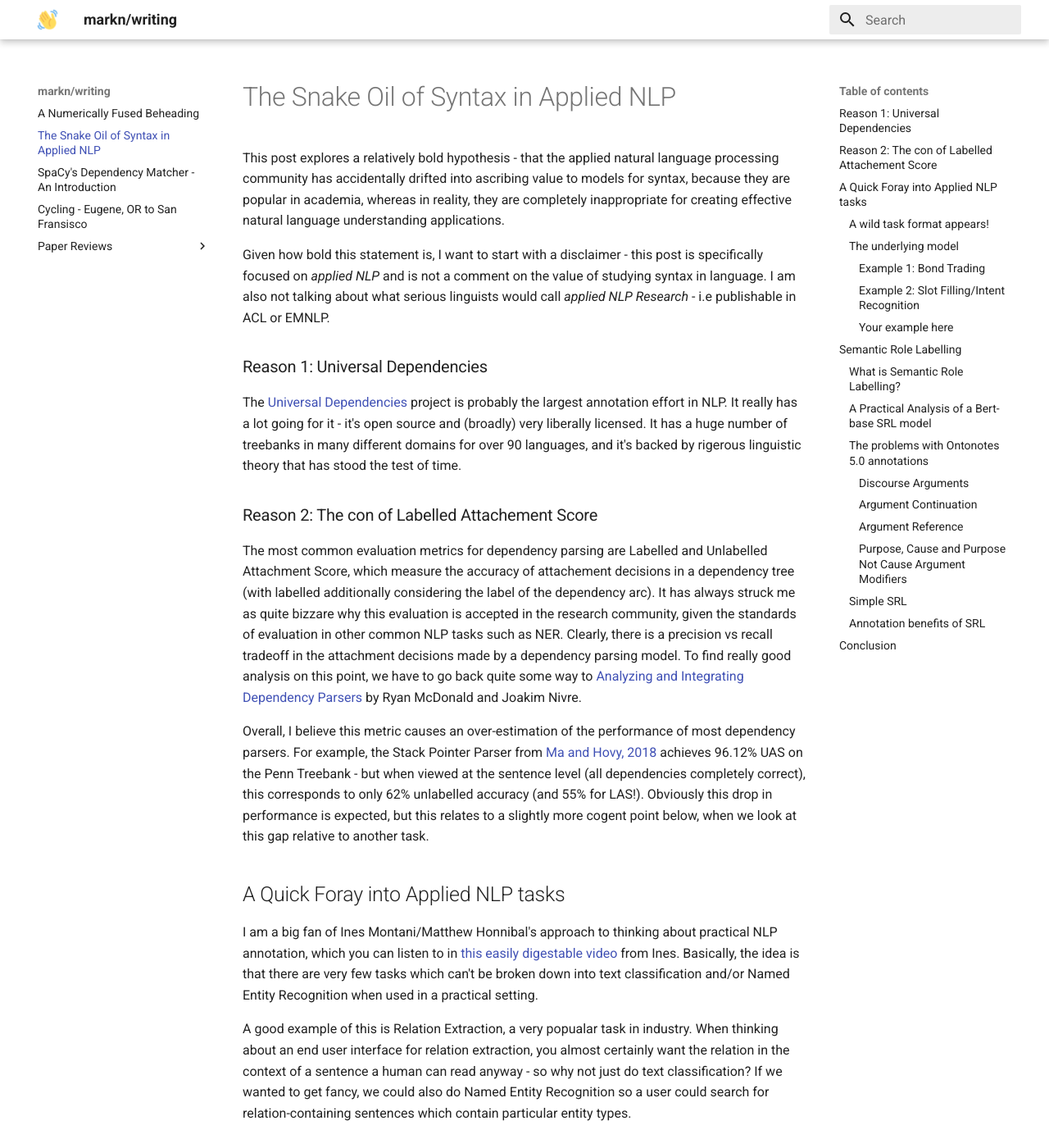
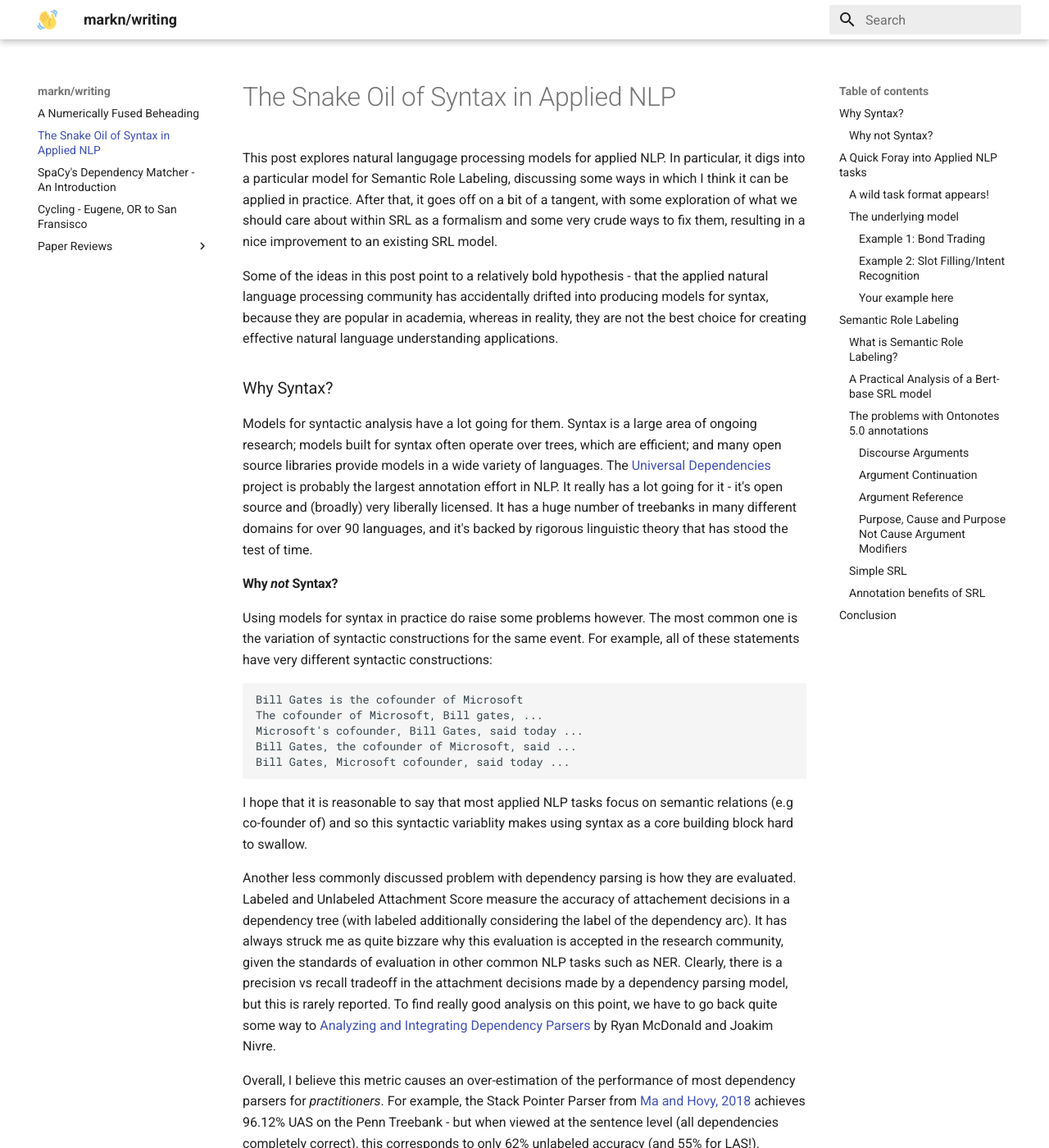
Before and after one commit to DeNeutoy/blog, an MkDocs documentation site: the page built from docs/syntax.md, in a window 1280 px wide and 1400 px high. Shown: the whole window at 82% size. Built offline with MkDocs 1.6.1 and Material for MkDocs 9.7.7, drawn with Linux system fonts in a browser that asks for light colours; some of the changed text lies outside the part shown.

Commit message:
finish writing

````diff
--- a/docs/syntax.md
+++ b/docs/syntax.md
@@ -1,17 +1,28 @@
 
-This post explores a relatively bold hypothesis - that the applied natural language processing community has accidentally drifted into ascribing value to models for syntax, because they are popular in academia, whereas in reality, they are completely inappropriate for creating effective natural language understanding applications.
+This post explores natural langugage processing models for applied NLP. In particular, it digs into a particular model for Semantic Role Labeling, discussing some ways in which I think it can be applied in practice. After that, it goes off on a bit of a tangent, with some exploration of what we should care about within SRL as a formalism and some very crude ways to fix them, resulting in a nice improvement to an existing SRL model.
 
-Given how bold this statement is, I want to start with a disclaimer - this post is specifically focused on _applied NLP_ and is not a comment on the value of studying syntax in language. I am also not talking about what serious linguists would call _applied NLP Research_ - i.e publishable in ACL or EMNLP.
+Some of the ideas in this post point to a relatively bold hypothesis - that the applied natural language processing community has accidentally drifted into producing models for syntax, because they are popular in academia, whereas in reality, they are not the best choice for creating effective natural language understanding applications.
 
+### Why Syntax?
 
-### Reason 1: Universal Dependencies
-The [Universal Dependencies](https://universaldependencies.org/) project is probably the largest annotation effort in NLP. It really has a lot going for it - it's open source and (broadly) very liberally licensed. It has a huge number of treebanks in many different domains for over 90 languages, and it's backed by rigerous linguistic theory that has stood the test of time.
+Models for syntactic analysis have a lot going for them. Syntax is a large area of ongoing research; models built for syntax often operate over trees, which are efficient; and many open source libraries provide models in a wide variety of languages. The [Universal Dependencies](https://universaldependencies.org/) project is probably the largest annotation effort in NLP. It really has a lot going for it - it's open source and (broadly) very liberally licensed. It has a huge number of treebanks in many different domains for over 90 languages, and it's backed by rigorous linguistic theory that has stood the test of time.
 
+#### Why _not_ Syntax?
+Using models for syntax in practice do raise some problems however. The most common one is the variation of syntactic constructions for the same event. For example, all of these statements have very different syntactic constructions:
 
-### Reason 2: The con of Labelled Attachement Score
-The most common evaluation metrics for dependency parsing are Labelled and Unlabelled Attachment Score, which measure the accuracy of attachement decisions in a dependency tree (with labelled additionally considering the label of the dependency arc). It has always struck me as quite bizzare why this evaluation is accepted in the research community, given the standards of evaluation in other common NLP tasks such as NER. Clearly, there is a precision vs recall tradeoff in the attachment decisions made by a dependency parsing model. To find really good analysis on this point, we have to go back quite some way to [Analyzing and Integrating Dependency Parsers](https://www.aclweb.org/anthology/J11-1007.pdf) by Ryan McDonald and Joakim Nivre.
+```text
+Bill Gates is the cofounder of Microsoft
+The cofounder of Microsoft, Bill gates, ...
+Microsoft's cofounder, Bill Gates, said today ...
+Bill Gates, the cofounder of Microsoft, said ...
+Bill Gates, Microsoft cofounder, said today ...
+```
 
-Overall, I believe this metric causes an over-estimation of the performance of most dependency parsers. For example, the Stack Pointer Parser from [Ma and Hovy, 2018](https://arxiv.org/pdf/1805.01087.pdf) achieves 96.12% UAS on the Penn Treebank - but when viewed at the sentence level (all dependencies completely correct), this corresponds to only 62% unlabelled accuracy (and 55% for LAS!). Obviously this drop in performance is expected, but this relates to a slightly more cogent point below, when we look at this gap relative to another task.
+I hope that it is reasonable to say that most applied NLP tasks focus on semantic relations (e.g co-founder of) and so this syntactic variablity makes using syntax as a core building block hard to swallow.
+
+Another less commonly discussed problem with dependency parsing is how they are evaluated. Labeled and Unlabeled Attachment Score measure the accuracy of attachement decisions in a dependency tree (with labeled additionally considering the label of the dependency arc). It has always struck me as quite bizzare why this evaluation is accepted in the research community, given the standards of evaluation in other common NLP tasks such as NER. Clearly, there is a precision vs recall tradeoff in the attachment decisions made by a dependency parsing model, but this is rarely reported. To find really good analysis on this point, we have to go back quite some way to [Analyzing and Integrating Dependency Parsers](https://www.aclweb.org/anthology/J11-1007.pdf) by Ryan McDonald and Joakim Nivre.
+
+Overall, I believe this metric causes an over-estimation of the performance of most dependency parsers for _practitioners_. For example, the Stack Pointer Parser from [Ma and Hovy, 2018](https://arxiv.org/pdf/1805.01087.pdf) achieves 96.12% UAS on the Penn Treebank - but when viewed at the sentence level (all dependencies completely correct), this corresponds to only 62% unlabeled accuracy (and 55% for LAS!). Obviously this drop in performance is expected, but this relates to a slightly more cogent point below, when we look at this gap relative to another task.
 
 
 ## A Quick Foray into Applied NLP tasks
@@ -22,25 +33,25 @@
 
 ### A wild task format appears!
 
-However, over the last few years, I have come across several examples of tasks which are slightly more complex than this combination of text classification and NER, which I am going to call _Almost Semantic Role Labelling_. This task can be broadly described as **span prediction conditioned on a word or phrase in the sentence**.
+Over the last few years, I have come across several examples of tasks which are slightly more complex than this combination of text classification and NER, which I am going to call _Almost Semantic Role Labeling_. This task can be broadly described as **span prediction conditioned on a word or phrase in the sentence**.
 
-This naming will probably make lots of NLP researchers stamp their feet and tell me that I mean "close to arbitrary structured prediction", which is probably true - but we'll stick with _Almost Semantic Role Labelling_ for the time being, given it's the most similar. It turns out that Almost Semantic Role Labelling is constrained in a particular way which makes it very easy to buid models for, which is important for practical use.
+This naming will probably make lots of NLP researchers stamp their feet and tell me that I mean "close to arbitrary structured prediction", which is probably true - but we'll stick with _Almost Semantic Role Labeling_ for the time being, given it's the most similar. It turns out that Almost Semantic Role Labeling is constrained in a particular way which makes it very easy to buid models for, which is important for practical use.
 
 ### The underlying model
 
 Why is viewing these types of structured prediction task in this way so useful? To think about this, it is helpful to consider the inputs and outputs of these classifiers:
 
 - Text Classification: Input: (Text) -> Label/s
-- Named Entity Recognition: Input: (Text) -> Labelled Spans
-- Almost Semantic Role Labelling: (Text, text index) -> Labelled Spans
+- Named Entity Recognition: Input: (Text) -> Labeled Spans
+- Almost Semantic Role Labeling: (Text, text index) -> Labeled Spans
 
-This small extension allows models which are much more expressive for *zero* modelling cost, due to a cute trick which allows us to view Almost Semantic Role Labelling in exactly the same way as NER. From a modelling perspective, doing something as simple as concatenating the word index onto the representations for the rest of the words in the sentence actually works! Here is a very scientific drawing of this idea:
+This small extension allows models which are much more expressive for *zero* modelling cost, due to a cute trick which allows us to view Almost Semantic Role Labeling in exactly the same way as NER. From a modelling perspective, doing something as simple as concatenating the word index onto the representations for the rest of the words in the sentence actually works! Here is a very scientific drawing of this idea:
 
 ![model architecture sketch](./img/almost_srl/almost_srl.png)
 
 These models are also fast, because they can process multiple sentence indices at once (i.e batched).
 
-In summary, models for Almost Semantic Role Labelling have the following benefits:
+In summary, models for Almost Semantic Role Labeling have the following benefits:
 
 - Little added modelling complexity
 - Ability to extract arbitrary numbers of events/relations/frames per sentence
@@ -66,12 +77,12 @@
 [10M QUANTITY] [BMW 10s BOND], [20M QUANTITY] [BMW 4 01/20 BOND]
 and [30M QUANTITY] [BMW'30s BOND].
 ```
-where it becomes clear that really, these entities are actually associated with a particular bond, rather than being individual entities. In this case, an _Almost Semantic Role Labelling_ model would work by viewing the price, quantity and dates as arguments to a particular bond. As the bonds have a very particular structure (market abbreviation, %, date), these can be extracted using a regex with high precision, similar to how verbs can be identified using a part of speech tagger in semantic role labelling.
+where it becomes clear that really, these entities are actually associated with a particular bond, rather than being individual entities. In this case, an _Almost Semantic Role Labeling_ model would work by viewing the price, quantity and dates as arguments to a particular bond. As the bonds have a very particular structure (market abbreviation, %, date), these can be extracted using a regex with high precision, similar to how verbs can be identified using a part of speech tagger in semantic role labeling.
 
 
 #### Example 2: Slot Filling/Intent Recognition
 
-Almost Semantic Role Labelling allows us to handle some of the more complicated cases in Slot Filling quite naturally. Typically, slot filling is framed as NER, because usually only one "event frame" is expressed per sentence. However, there are many quite natural cases where multiple events can be expressed within one sentence, such as:
+Almost Semantic Role Labeling allows us to handle some of the more complicated cases in Slot Filling quite naturally. Typically, slot filling is framed as NER, because usually only one "event frame" is expressed per sentence. However, there are many quite natural cases where multiple events can be expressed within one sentence, such as:
 
 ```
 Show me the flights between New York and Boston on the 3rd Aug and the trains from Boston to Miami on the 15th.
@@ -89,22 +100,22 @@
 Do you have another example of a task which fits this format? [This blog is open source](https://github.com/DeNeutoy/blog), and written entirely in Markdown files, so it's easy to contribute.
 
 
-## Semantic Role Labelling
+## Semantic Role Labeling
 
-Given i've been waxing lyrical about the benefits of viewing some structured prediction problems as almost semantic role labelling, let's take a look at what the real deal actually is. I'll also go about chopping up and re-organising the labels for SRL into something that I think could be generally useful as a "base" model for people to build applications on top of.
+Given i've been waxing lyrical about the benefits of viewing some structured prediction problems as almost semantic role labeling, let's take a look at what the real deal actually is. I'll also go about chopping up and re-organising the labels for SRL into something that I think could be generally useful as a "base" model for people to build applications on top of.
 
-### What is Semantic Role Labelling?
+### What is Semantic Role Labeling?
 
-Semantic role labelling is one framework to describe "events" in natural language, which are normally focused around a verb (but sometimes also nouns) and it's arguments. These arguments also have thematic roles, such as "Agent" or "Instrument".
+Semantic role labeling is one framework to describe "events" in natural language, which are normally focused around a verb (but sometimes also nouns) and it's arguments. These arguments also have thematic roles, such as "Agent" or "Instrument".
 
-One commonly used dataset for semantic role labelling is Onotnotes 5, which is annotated using the [Propbank schema](https://propbank.github.io/). Propbank defines arguments for each individual verb, and a set of general purpose modifier labels which can describe alterations/additions to the main event, such as `Purpose`, `Negation`, `Temporal` and several more.
+One commonly used dataset for semantic role labeling is Onotnotes 5, which is annotated using the [Propbank schema](https://propbank.github.io/). Propbank defines arguments for each individual verb, and a set of general purpose modifier labels which can describe alterations/additions to the main event, such as `Purpose`, `Negation`, `Temporal` and several more.
 
-A common reduction of this task in the NLP community is to ignore that the argument definitions are specific to a given verb (i.e that ARG0 may have a different meaning for the verb "eat" than the verb "defibrillate"). In some sense this is a "poor man's" semantic role labelling, and at first glance it seems like such a crude hack would not work particularly well. However, in practice, the arguments for different verbs actually do tend to correlate; ARG0 typically represents the "Agent", or the person/thing doing something in the event, and ARG1 typically represents the "Experiencer". Because of these distributional similarities in predicate arguments in Propbank, this mangled version of SRL actually does carry some meaning, and as we are about to see, could be quite useful.
+A common reduction of this task in the NLP community is to ignore that the argument definitions are specific to a given verb (i.e that ARG0 may have a different meaning for the verb "eat" than the verb "defibrillate"). In some sense this is a "poor man's" semantic role labeling, and at first glance it seems like such a crude hack would not work particularly well. However, in practice, the arguments for different verbs actually do tend to correlate; ARG0 typically represents the "Agent", or the person/thing doing something in the event, and ARG1 typically represents the "Experiencer". Because of these distributional similarities in predicate arguments in Propbank, this mangled version of SRL actually does carry some meaning, and as we are about to see, can be quite useful.
 
 
 ### A Practical Analysis of a Bert-base SRL model
 
-Here is the performance of a fine-tuned bert-base model for semantic role labelling on Ononotes 5.0, the most commonly used semantic role labelling corpus:
+Let's take a closer look at a fine-tuned bert-base model for semantic role labeling on Ononotes 5.0, the most commonly used semantic role labeling corpus. This model is inspired by [Peng Shi and Jimmy Lin's paper](https://arxiv.org/abs/1904.05255), but is actually even simpler (it uses only a linear classifier on top of BERT represenations, and uses a cute trick to repurpose BERT's sentence type ids as verb indicators). The implementation we are looking at is one that I wrote for [AllenNLP](https://allennlp.org/) and is the current model in the [AllenNLP Demo](https://demo.allennlp.org/semantic-role-labeling). Here is the performance on the development set of Ontonotes 5:
 
 ```text
 Number of Sentences    :       38377
@@ -171,7 +182,7 @@
 
 ### The problems with Ontonotes 5.0 annotations
 
-If we are taking a practical approach to semantic role labelling, there are several modifications we can make to the Propbank schema to improve performance and remove things we don't care about.
+If we are taking a practical approach to semantic role labeling, there are several modifications we can make to the Propbank schema to improve performance and remove things we don't care about.
 
 #### Discourse Arguments
 
@@ -350,7 +361,7 @@
 --------------------------------------------------------------------
 ```
 
-and volia! Our overall performance has improved (unsurprisingly). But there are several interesting things to note here, the first being that as our F1 score has increased by 2.44, the percentage of perfect props has increased by 3.17%, suggesting that many of our corrections have contributed to fixing the last incorrectly predicted span in a particular sentence in the dev set. This is quite encouraging! Another thing to note is the unlabelled span F1 has increased by 1%, indicating that the spans we completely removed were also hard to predict - it wasn't just identifying the labels for those spans that was difficult.
+and volia! Our overall performance has improved (unsurprisingly). But there are several interesting things to note here, the first being that as our F1 score has increased by 2.44, the percentage of perfect props has increased by 3.17%, suggesting that many of our corrections have contributed to fixing the last incorrectly predicted span in a particular sentence in the dev set. This is quite encouraging! Another thing to note is the unlabeled span F1 has increased by 1%, indicating that the spans we completely removed were also hard to predict - it wasn't just identifying the labels for those spans that was difficult.
 
 Finally, to place this improvement in the context of modelling, a 3% performance increase is similar to the modelling contributions between 2008 and 2017 (admittedly this is measuring on CONLL 2005, a different SRL dataset), and slightly more than the increase given from incorporating BERT representations into the SRL model. Quite nice! The takeaway here is to _look at the data_ and to make sure you're actually interested in what you are modelling.
 
@@ -370,10 +381,10 @@
 - What quantity of the bond is requested?
 - Is this bond being offered or sold?
 
-This might seem obvious (converting the labels to questions), but really the step forward here is recognising that creating annotations to train an _effective_ NLP model for predicting this content requires you to view it as Almost Semantic Role Labelling and **not** NER.
+This might seem obvious (converting the labels to questions), but really the step forward here is recognising that creating annotations to train an _effective_ NLP model for predicting this content requires you to view it as Almost Semantic Role Labeling and **not** NER.
 
 ## Conclusion
 
-Overall, I hope this post spelled out a couple of ways that we might be underestimating the performance of semantic role labelling models because of linguistically fiddly details that we can ignore in practice, as well as some labels which don't really make sense. In the NLP research community currently, there is a huge focus on the models we train on these large, carefully annotated datasets, and not a huge amount of introspection on the datasets themselves, particularly in terms of correcting or modifying label schemas or annotation frameworks.
+Overall, I hope this post spelled out a couple of ways that we might be underestimating the performance of semantic role labeling models because of linguistically fiddly details that we can ignore in practice, as well as some labels which don't really make sense. In the NLP research community currently, there is a huge focus on the models we train on these large, carefully annotated datasets, and not a huge amount of introspection on the datasets themselves, particularly in terms of correcting or modifying label schemas or annotation frameworks.
 
 If you have feedback, let me know on [Twitter](https://twitter.com/MarkNeumannnn)!
````
